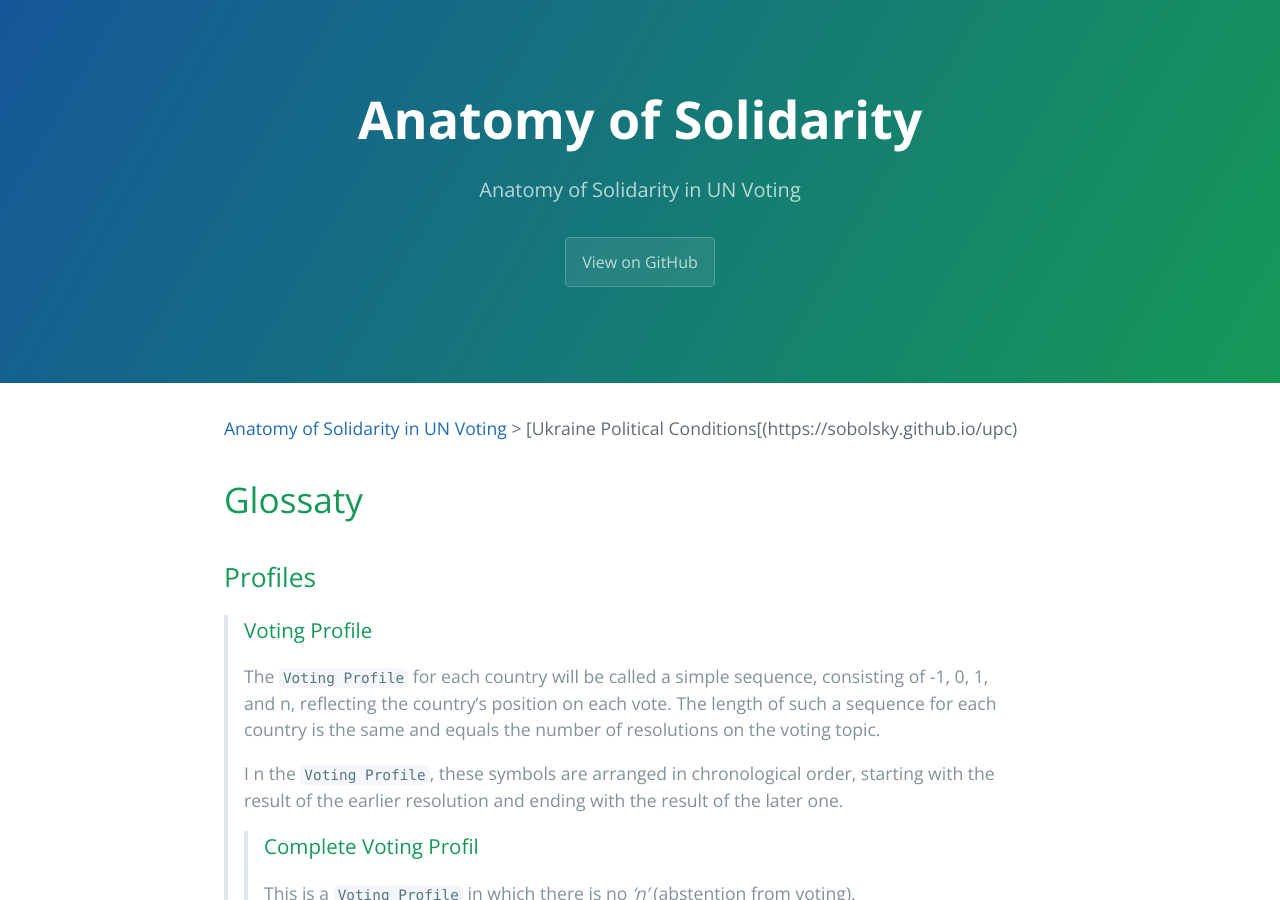
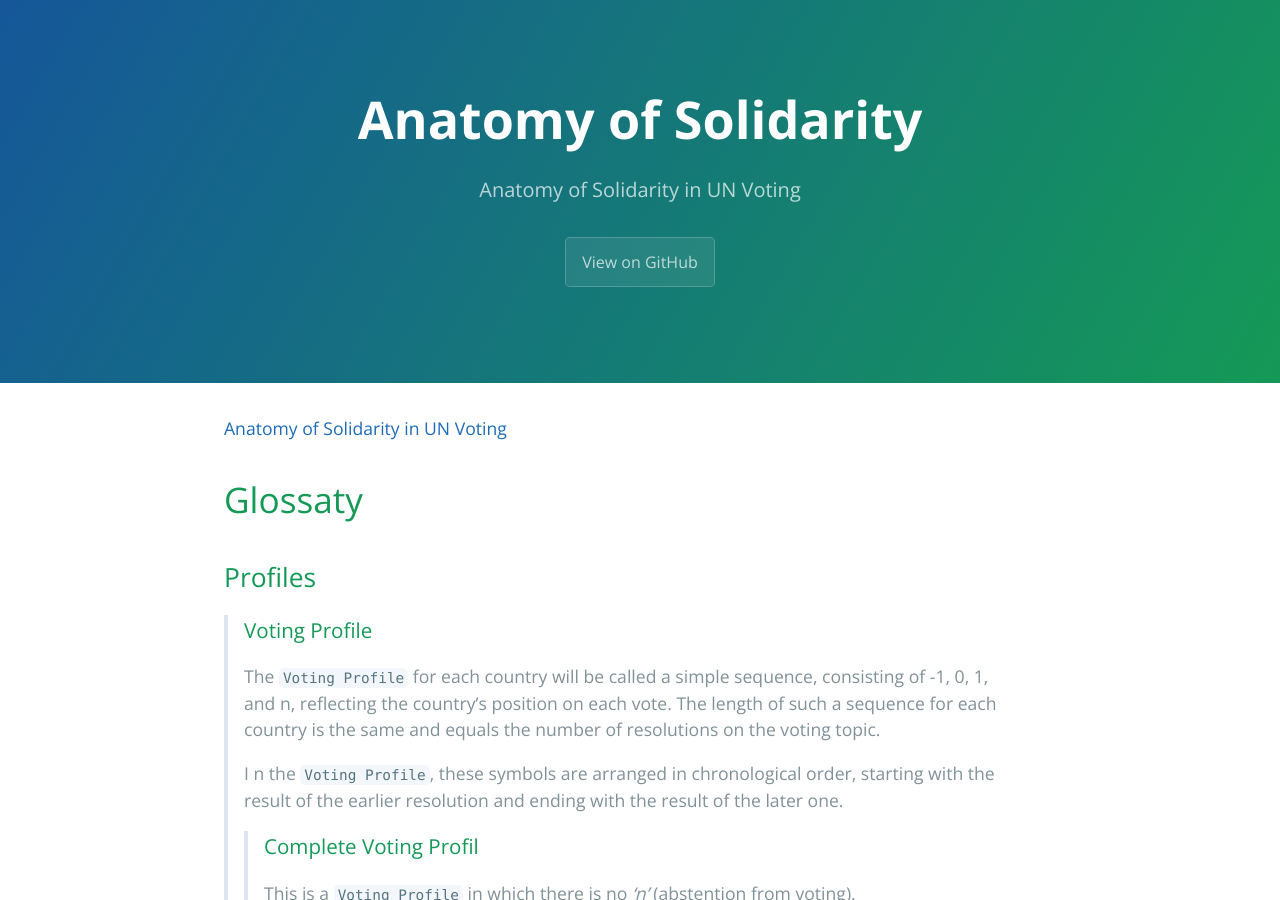
Before and after one commit to sobolsky/un, a Jekyll site: the page built from glossary.md, in a window 1280 px wide and 900 px high. Built offline with Jekyll 4.4.1, drawn with Linux system fonts in a browser that asks for light colours.

Commit message:
Update glossary.md

```diff
--- a/glossary.md
+++ b/glossary.md
@@ -6,7 +6,7 @@ show_downloads: false
 google_analytics:
 theme: jekyll-theme-cayman
 ---
-[Anatomy of Solidarity in UN Voting](./) > [Ukraine Political Conditions[(https://sobolsky.github.io/upc)
+[Anatomy of Solidarity in UN Voting](./)
 # Glossaty
 ## Profiles
 > ### Voting Profile
```
